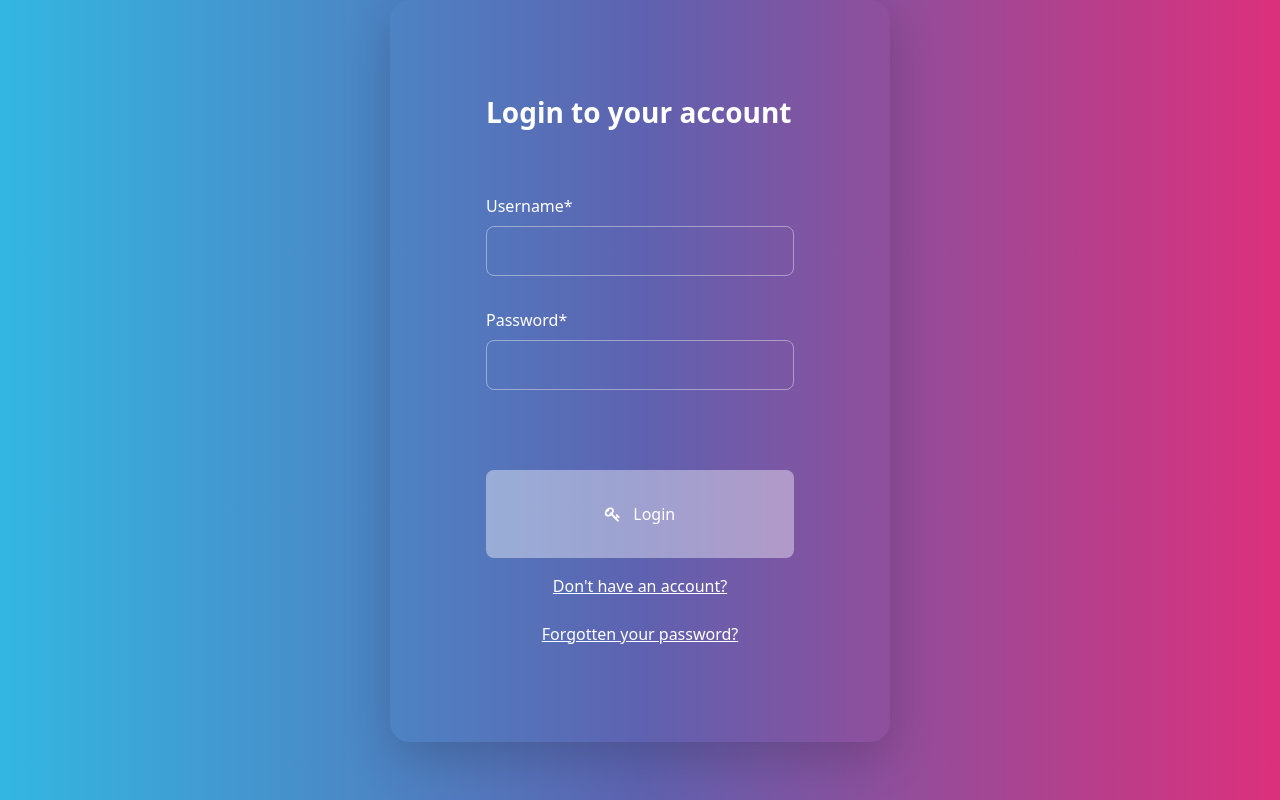
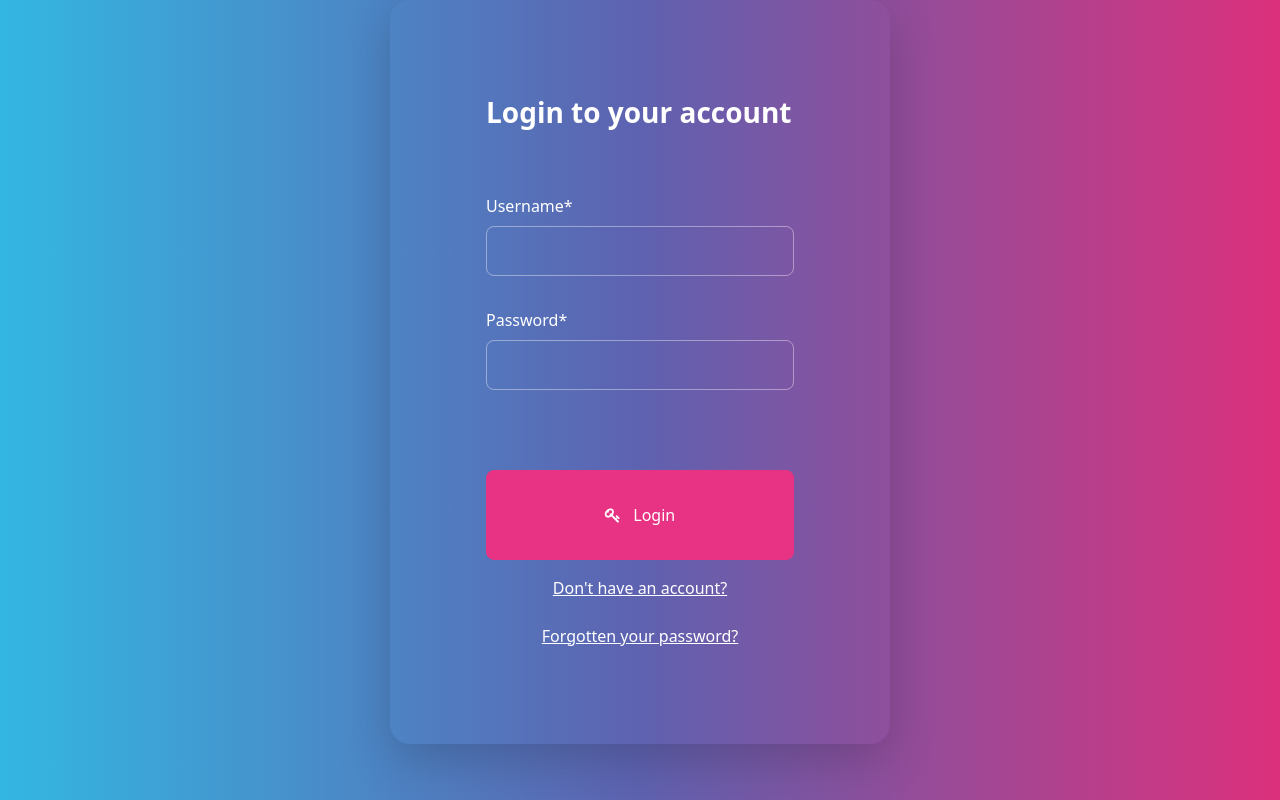
Before and after one commit to CodeConnoisseur74/gloss, a Django app: page /my-login in a window 1280 px wide. Run offline with Django 4.2, Linux system fonts and the light colour scheme; some libraries are stand-ins or nearby versions.

Commit message:
style login button to theme

```diff
--- a/note/templates/note/my-login.html
+++ b/note/templates/note/my-login.html
@@ -22,7 +22,7 @@
       {% csrf_token %}
       {{ LoginForm|crispy }}
       <br /> <br />
-      <button class="btn btn-secondary btn-md w-100 btn-block p-3" type="submit"><i class="fa fa-key" aria-hidden="true"></i> &nbsp; Login</button>
+      <button class="btn btn-primary btn-md w-100 btn-block p-3" type="submit"><i class="fa fa-key" aria-hidden="true"></i> &nbsp; Login</button>
     </form>
     <div class="text-center">
       <a href="{% url 'register' %}">Don't have an account?</a>
```
